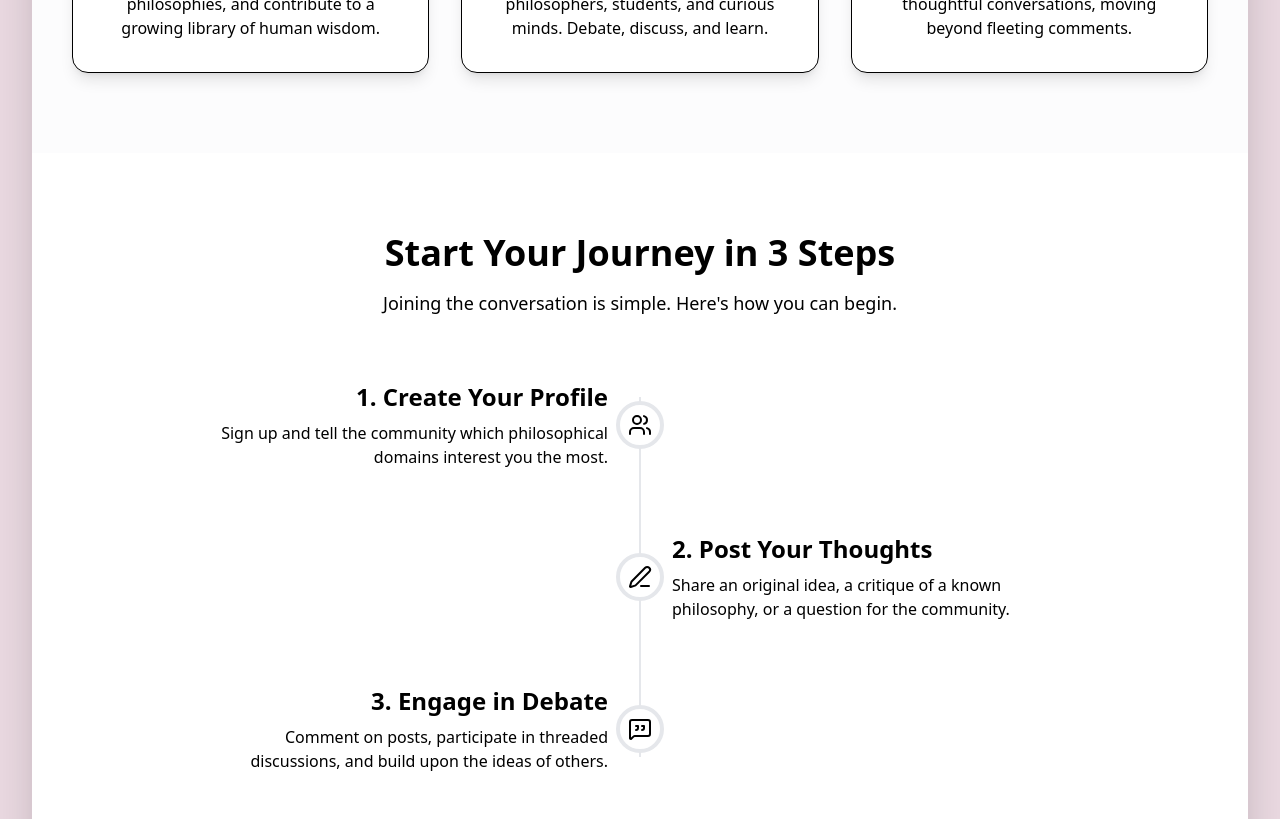
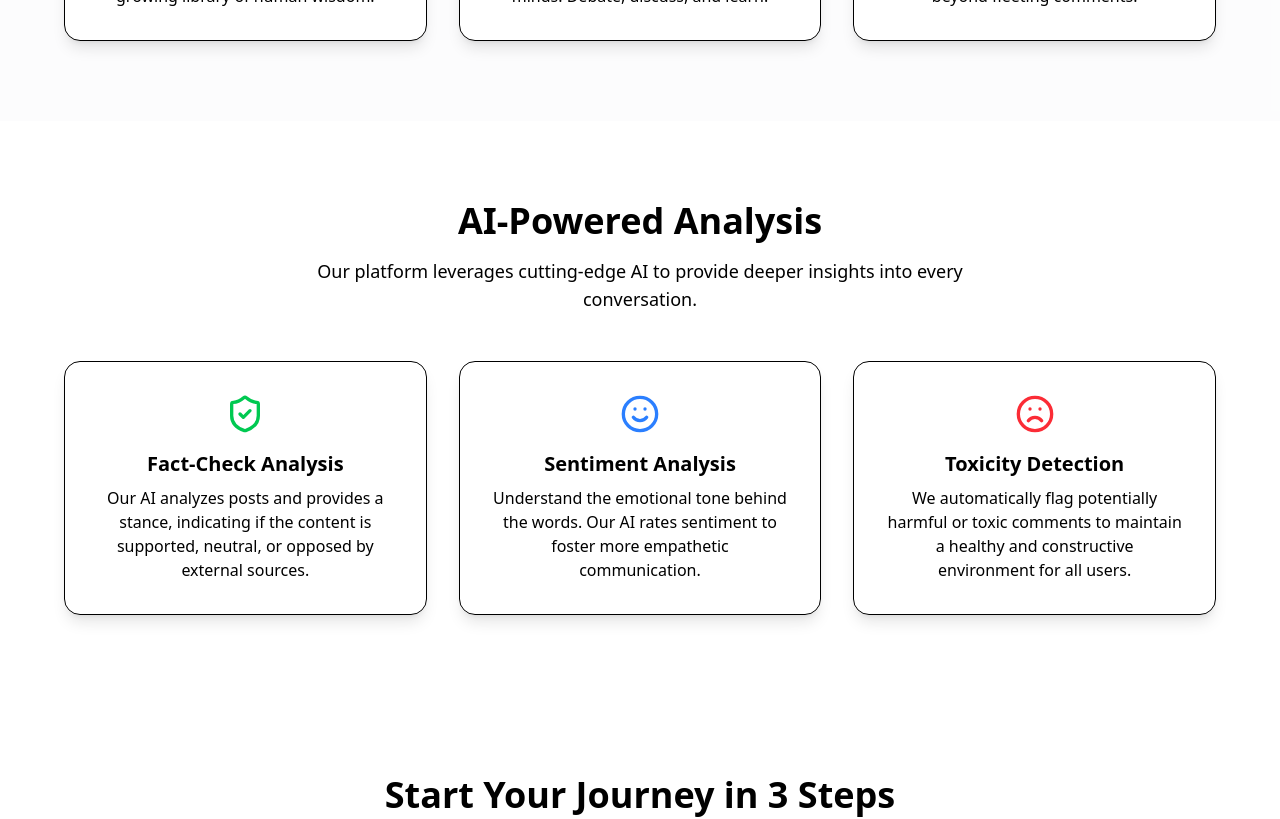
Before and after one commit to aashish-thapa/WebSecondBrain, a Next.js app: page / in a window 1280 px wide. Shown: the part 1160-1979 px from the top of the page. Built offline with nearby package versions, Linux system fonts and the light colour scheme.

Commit message:
fix(landing page): fixed outerspace and added some components

```diff
--- a/src/app/(landing)/page.tsx
+++ b/src/app/(landing)/page.tsx
@@ -9,17 +9,20 @@ import {
   Zap,
   Quote,
   Brain,
+  ShieldCheck,
+  Smile,
+  Frown,
 } from 'lucide-react'
 
 export default function LandingPage() {
   return (
-    <div className='bg-[#EAD9E1] p-4 md:p-6 lg:p-8'>
-      <div className='bg-white rounded-2xl shadow-2xl overflow-hidden font-sans'>
+    <div className='bg-white'>
+      <div className='bg-white rounded-2xl overflow-hidden font-sans'>
         {/* Header */}
-        <header className='px-6 md:px-10 py-5 flex justify-between items-center border-b'>
+        <header className='px-4 md:px-10 py-5 flex justify-between items-center border-b sticky top-0 z-50 bg-white/80 backdrop-blur-md'>
           <Link href='#' className='flex items-center gap-2' prefetch={false}>
             <BrainCircuit className='h-6 w-6 text-foreground' />
-            <span className='font-bold text-lg'>Second Brain</span>
+            <span className='font-bold text-lg'>SayItLoud</span>
           </Link>
           <nav className='hidden md:flex items-center gap-6 text-sm font-medium'>
             <Link
@@ -63,10 +66,10 @@ export default function LandingPage() {
           {/* Hero Section */}
           <section className='px-6 md:px-10 py-20 md:py-28 text-center'>
             <div className='max-w-4xl mx-auto'>
-              <h1 className='text-4xl md:text-6xl lg:text-7xl font-bold tracking-tight leading-tight'>
+              <h1 className='text-4xl sm:text-5xl md:text-6xl lg:text-7xl font-bold tracking-tight leading-tight'>
                 Engage, Inquire, Illuminate.
                 <br />
-                <span className='bg-linear-to-r from-primary via-pink-500 to-orange-400 text-transparent bg-clip-text'>
+                <span className='bg-gradient-to-r from-primary via-pink-500 to-orange-400 text-transparent bg-clip-text'>
                   Your Social Intellect.
                 </span>
               </h1>
@@ -126,6 +129,50 @@ export default function LandingPage() {
                 <p className='mt-2 text-muted-foreground'>
                   Our platform encourages structured, thoughtful conversations,
                   moving beyond fleeting comments.
+                </p>
+              </div>
+            </div>
+          </div>
+        </section>
+
+        {/* AI Features Section */}
+        <section
+          id='ai-features'
+          className='px-6 md:px-10 py-12 md:py-20 bg-white'
+        >
+          <div className='max-w-6xl mx-auto'>
+            <div className='text-center mb-12'>
+              <h2 className='text-3xl md:text-4xl font-bold'>
+                AI-Powered Analysis
+              </h2>
+              <p className='mt-4 max-w-2xl mx-auto text-lg text-muted-foreground'>
+                Our platform leverages cutting-edge AI to provide deeper
+                insights into every conversation.
+              </p>
+            </div>
+            <div className='grid md:grid-cols-3 gap-8 text-center'>
+              <div className='p-8 rounded-2xl shadow-lg border animate-fade-in-up transition-all duration-300 hover:shadow-2xl hover:-translate-y-2'>
+                <ShieldCheck className='h-10 w-10 mx-auto text-green-500' />
+                <h3 className='mt-4 text-xl font-bold'>Fact-Check Analysis</h3>
+                <p className='mt-2 text-muted-foreground'>
+                  Our AI analyzes posts and provides a stance, indicating if the
+                  content is supported, neutral, or opposed by external sources.
+                </p>
+              </div>
+              <div className='p-8 rounded-2xl shadow-lg border animate-fade-in-up transition-all duration-300 hover:shadow-2xl hover:-translate-y-2 delay-150'>
+                <Smile className='h-10 w-10 mx-auto text-blue-500' />
+                <h3 className='mt-4 text-xl font-bold'>Sentiment Analysis</h3>
+                <p className='mt-2 text-muted-foreground'>
+                  Understand the emotional tone behind the words. Our AI rates
+                  sentiment to foster more empathetic communication.
+                </p>
+              </div>
+              <div className='p-8 rounded-2xl shadow-lg border animate-fade-in-up transition-all duration-300 hover:shadow-2xl hover:-translate-y-2 delay-300'>
+                <Frown className='h-10 w-10 mx-auto text-red-500' />
+                <h3 className='mt-4 text-xl font-bold'>Toxicity Detection</h3>
+                <p className='mt-2 text-muted-foreground'>
+                  We automatically flag potentially harmful or toxic comments to
+                  maintain a healthy and constructive environment for all users.
                 </p>
               </div>
             </div>
@@ -244,7 +291,7 @@ export default function LandingPage() {
         </section>
 
         {/* Footer */}
-        <footer className='px-6 md:px-10 py-8 bg-white border-t'>
+        <footer className='px-6 md:px-10 py-8 bg-gray-50/50 border-t'>
           <div className='max-w-7xl mx-auto flex flex-col sm:flex-row justify-between items-center gap-4'>
             <div className='flex items-center gap-2'>
               <Brain className='h-6 w-6 text-foreground' />
```
